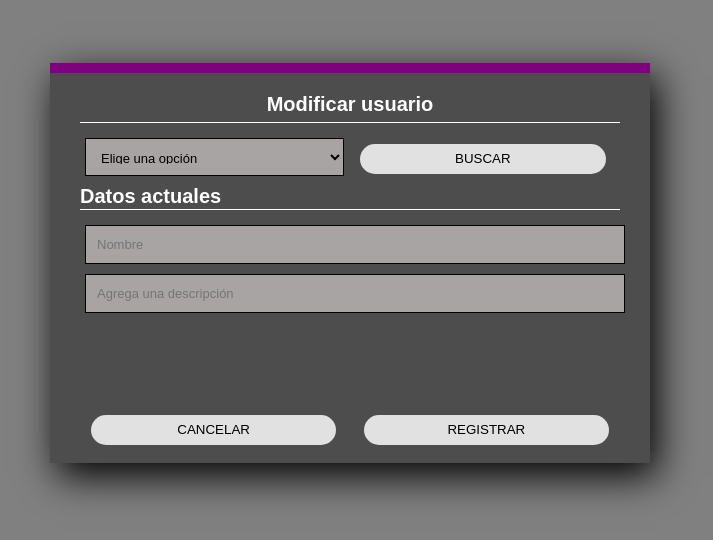
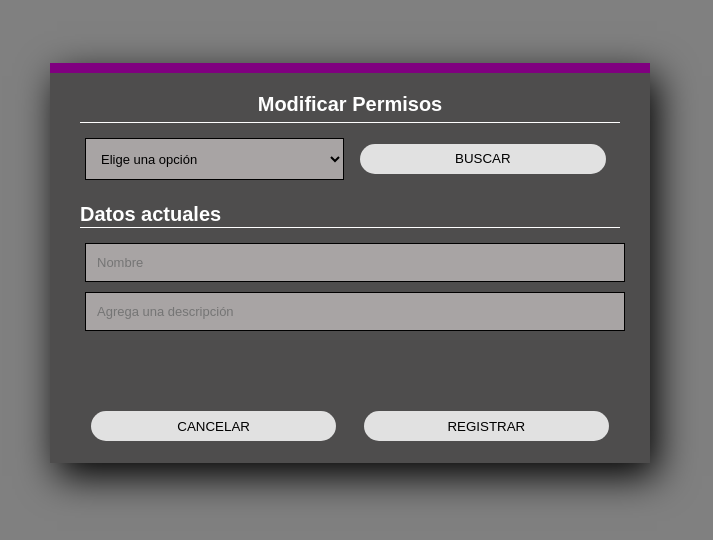
Before and after one commit to edenilson01/IS2-Project, a Django app: page /modificar_permiso in a window 1280 px wide. Shown: the top 540 px of the page, without its empty margins (290-1003 px from the left). Run offline with Django 3.2, Linux system fonts and the light colour scheme; data that the repository does not hold is empty; parts of the project's set-up code (start-up, migrations or seed data) failed here and were passed over; some libraries are stand-ins or nearby versions.

Commit message:
Recuperacion de datos desde base de datos

```diff
--- a/app/controllers/controller.py
+++ b/app/controllers/controller.py
@@ -1,6 +1,7 @@
 #aqui van los controladores, encargados de la logica del negocio
 #se pueden agregar mas archivos
 
+from app.models.permisos_model import PermisosModel
 from django import http
 from app.models.personas_model import PersonaModel
 from django.shortcuts import redirect, render
@@ -122,7 +123,6 @@ class ViewRequest:
     def prueba(self, request):
         roles = request.GET.getlist('roles[]')
         usuario_rol = UsuarioRolModel()
-        print(roles)
         #for rol in roles:
         #    usuario_rol.insert_rol_usuario()
         return HttpResponse('Sucess')
@@ -137,10 +137,14 @@ class ViewRequest:
         return render(request, 'asignar_permisos.html')
 
     def modificar_rol(self, request):
-        return render(request, 'modificar_rol.html')
+        view = loader.get_template('modificar_rol.html')
+        html_reponse = view.render({'lista_roles': self.obtener_roles()})
+        return HttpResponse(html_reponse)
 
     def eliminar_rol(self, request):
-        return render(request, 'delete_rol.html')
+        view = loader.get_template('delete_rol.html')
+        html_reponse = view.render({'lista_roles': self.obtener_roles()})
+        return HttpResponse(html_reponse)
 
     def seguridad(self, request):
         return render(request, 'seguridad.html')
@@ -177,9 +181,8 @@ class ViewRequest:
         return render(request, 'delete_user.html')
 
     def buscar_user_elm(self, request):
-        print(request.GET.get('username'))
         usuario = UserModel().consult_persona(request.GET.get('username'))
-        print(usuario)
+
         if usuario is None:
             self.titulo_error = "ERROR"
             self.mensaje_error.append("No existe ese usuario")
@@ -203,13 +206,20 @@ class ViewRequest:
         return render(request, 'crear_permiso.html')
 
     def modificar_permisos(self, request):
-        return render(request, 'modificar_permiso.html')
+        view = loader.get_template('modificar_permiso.html')
+        html_reponse = view.render({'lista_permisos': self.obtener_permisos()})
+        return HttpResponse(html_reponse)
 
     def eliminar_permisos(self, request):
-        return render(request, 'eliminar_permiso.html')
+        view = loader.get_template('eliminar_permiso.html')
+        html_reponse = view.render({'lista_permisos': self.obtener_permisos()})
+        return HttpResponse(html_reponse)
 
 
 
     ##otras funciones
     def obtener_roles(self):
         return RolesModel().consult_roles()
+
+    def obtener_permisos(self):
+        return PermisosModel().consult_permiso()
--- a/app/models/connection_model.py
+++ b/app/models/connection_model.py
@@ -5,11 +5,8 @@ from os import environ
 import psycopg2
 
 class DbConnectionModel:
-<<<<<<< HEAD
-    DB_CONNECTION_PARMS = "dbname=is2_project user=postgres password=micedula host=localhost port=5432"
-=======
     DB_CONNECTION_PARMS = "dbname=is2_project user=postgres password=password host=localhost port=5432"
->>>>>>> e7229e4bcf401cab7b6368120db484ec20fc6747
+
 
     def __init__(self):
         self.connectiondb = None
--- a/app/models/permisos_model.py
+++ b/app/models/permisos_model.py
@@ -6,7 +6,7 @@ class PermisosModel(DbConnectionModel):
     INSERT_PERMISO_STMT = 'INSERT INTO permisos(nombre, descripcion) VALUES (%s, %s)'
     UPDATE_NOM_PERMISO_STMT = 'UPDATE permisos SET nombre = %s WHERE id_permiso = %s'
     UPDATE_DESC_PERMISO_STMT = 'UPDATE permisos SET descripcion = %s WHERE id_permiso = %s'
-    CONSULT_PERMISO_STMT = 'SELECT * FROM permisos WHERE id_permiso = %s'
+    CONSULT_PERMISO_STMT = 'SELECT * FROM permisos'
     DELETE_PERMISO_STMTS = 'DELETE FROM permisos WHERE id_permiso = %s'
 
     def insert_permiso(self, nombre, descripcion):
@@ -27,12 +27,12 @@ class PermisosModel(DbConnectionModel):
         except Exception as e:
             raise e
 
-    def consult_permiso(self, id_permiso):
+    def consult_permiso(self):
         try:
-            permiso = super().execute_sql_stmt(self.CONSULT_PERMISO_STMT, [id_permiso], True)
+            permiso = super().execute_sql_stmt(self.CONSULT_PERMISO_STMT, '', True)
             if len(permiso) == 0:
                 return None
-            return permiso [0][0]
+            return permiso
         except Exception as e:
             raise e
 
--- a/app/views/templates/asignar_nombre_rol.html
+++ b/app/views/templates/asignar_nombre_rol.html
@@ -18,7 +18,7 @@
                     </div>
 
                     <input class="buttons" style="margin-top: 50%;" type="button" onclick="window.location='/seguridad';" name="" value="CANCELAR">
-                    <input class="buttons" id = "asig_perm" disabled=true type="submit" name="" value="SIGUIENTE">
+                    <input class="buttons" id = "asig_perm" disabled type="submit" name="" value="SIGUIENTE">
                </form>
             </section>
 
--- a/app/views/templates/asignar_permisos.html
+++ b/app/views/templates/asignar_permisos.html
@@ -19,7 +19,7 @@
                 <br><br><br>
                 <input type="checkbox" class = "permisos" id="perm_proy" value="proyecto"> Proyecto
                 <br><br><br>
-                <input class="buttons" style="margin-top: 40%;" type="button" onclick="window.location='/seguridad';" name="" value="CANCELAR">
+                <input class="buttons" style="margin-top: 28%;" type="button" onclick="window.location='/seguridad';" name="" value="CANCELAR">
                 <input class="buttons" id = "guardar" disabled=true type="button" name="" value="GUARDAR">
                </form>
             </section>
--- a/app/views/templates/modificar_permiso.html
+++ b/app/views/templates/modificar_permiso.html
@@ -9,23 +9,24 @@
             <link rel="shortcut icon" href="{% static 'logo.png' %}">
         </head>
         <section class="form-home" style="height: 400px;">
-            <h5>Modificar usuario</h5>
+            <h5>Modificar Permisos</h5>
             <form action="#" methon="GET" autocomplete="off">
-                <select class="input_txt" style="height: 37.5px;">
-                    <option value="0">Elige una opción</option>
-                    <option value="1">Seguridad</option>
-                    <option value="2">Desarrollo</option>
-                    <option value="3">Proyecto</option>
+                <select class="input_txt" style="height: 42px;">
+                    <option value="" selected>Elige una opción</option>
+                    {% for permiso in lista_permisos %}
+                        <option value={{ permiso.0 }}>{{ permiso.1 }}</option>
+                    {% endfor %}
                 </select>
                 <input class="buttons" type="submit" name="" value="BUSCAR" onclick="activar()">
             </form>
+            <br>
             <h4>Datos actuales</h4>
             <form action="#" methon="GET" autocomplete="off">
                 <input class="input_txt" id="name" style="width: 100%;" type="text" value="" placeholder="Nombre" maxlength="30" disabled required>
                 <input class="input_txt" id="desc" style="width: 100%;" type="text" value="" placeholder="Agrega una descripción" maxlength="50" disabled>
                 <br><br><br><br>
-                <input class="buttons" type="button" style="float: left; margin-top: 18%;" onclick="window.location='/seguridad';" name="" value="CANCELAR">
-                <input class="buttons" id="reg" type="submit" style="float: right; margin-top: 18%;" name="" value="REGISTRAR" disabled>
+                <input class="buttons" type="button" style="float: left; margin-top: 14%;" onclick="window.location='/seguridad';" name="" value="CANCELAR">
+                <input class="buttons" id="reg" type="submit" style="float: right; margin-top: 14%;" name="" value="REGISTRAR" disabled>
             </form>
         </section>
 
--- a/app/views/templates/styles/rol_crear.css
+++ b/app/views/templates/styles/rol_crear.css
@@ -151,7 +151,7 @@ input[type="text"]{
     border: none;
     color: black;
     border-radius: 15px;
-    margin-left: 3%;
+    margin-left: 2.5%;
 }
 
 .buttons:hover{
@@ -167,7 +167,7 @@ input[type="submit"]:disabled {
     height: 30px;
     border-radius: 15px;
     margin-right: 2%;
-  }
+}
 
 input[type="button"]:disabled {
     margin-top: 14%;
```
Also changed, not shown: app/views/templates/delete_rol.html (+3 -5 lines), app/views/templates/eliminar_permiso.html (+4 -4 lines), app/views/templates/modificar_rol.html (+4 -6 lines).
